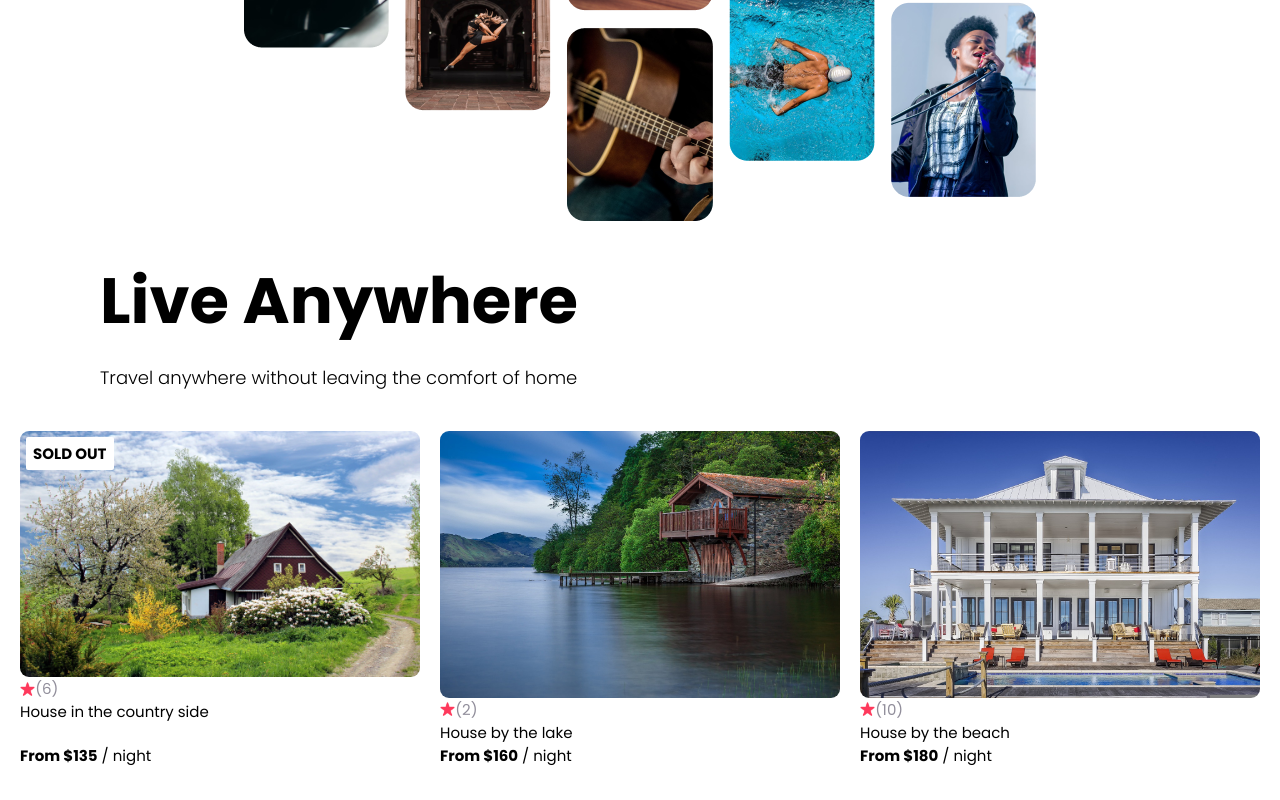
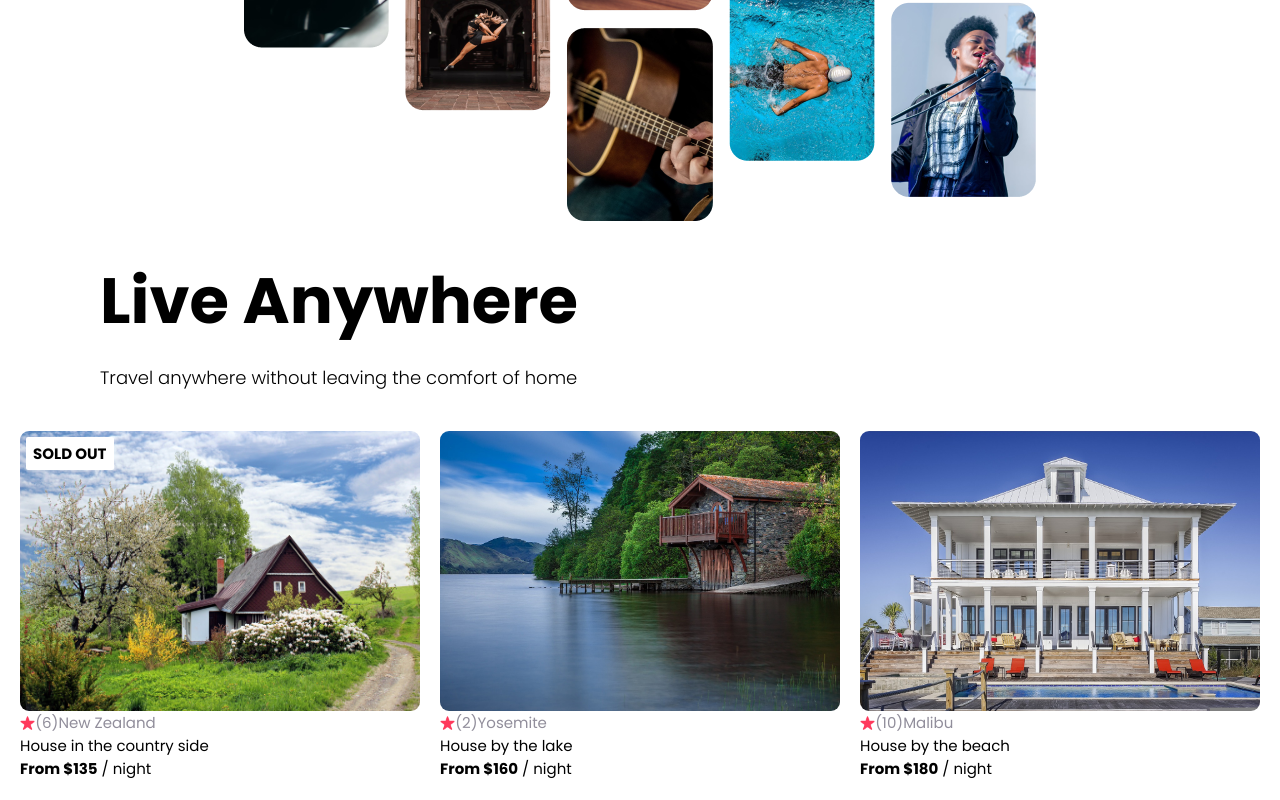
Before and after one commit to janiceh94/airbnb-clone, a React (Create React App) app: page / in a window 1280 px wide. Shown: the part 463-1263 px from the top of the page. Built offline with nearby package versions, Linux system fonts and the light colour scheme.

Commit message:
fixed image height and added location

```diff
--- a/src/Components/Card/Card.css
+++ b/src/Components/Card/Card.css
@@ -8,6 +8,7 @@
 }
 .card-image{
     width: 100%;
+    height: 280px;
     border-radius: 9px;
 }
 .card-stats{
--- a/src/Components/Card/Card.jsx
+++ b/src/Components/Card/Card.jsx
@@ -13,7 +13,7 @@ const Card = (props) => {
                 <img className='card-star' src ={Star} alt='star'/>
                 <span>{props.rating}</span>
                 <span className='grey'>({props.reviewCount})</span>
-                <span className='grey'>{props.country}</span>
+                <span className='grey'>{props.location}</span>
             </div>
             <p className='card-title'>{props.title}</p>
             <p className='card-price'><span className='bold'>From ${props.price}</span> / night</p>
```
